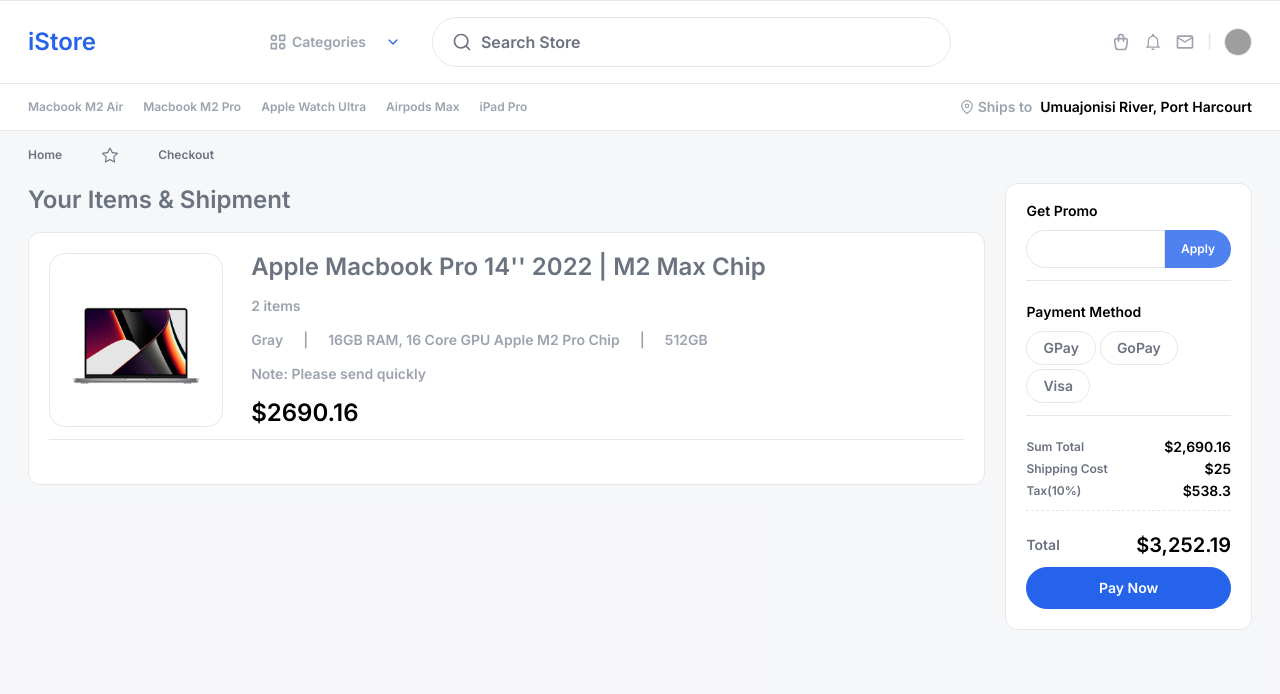
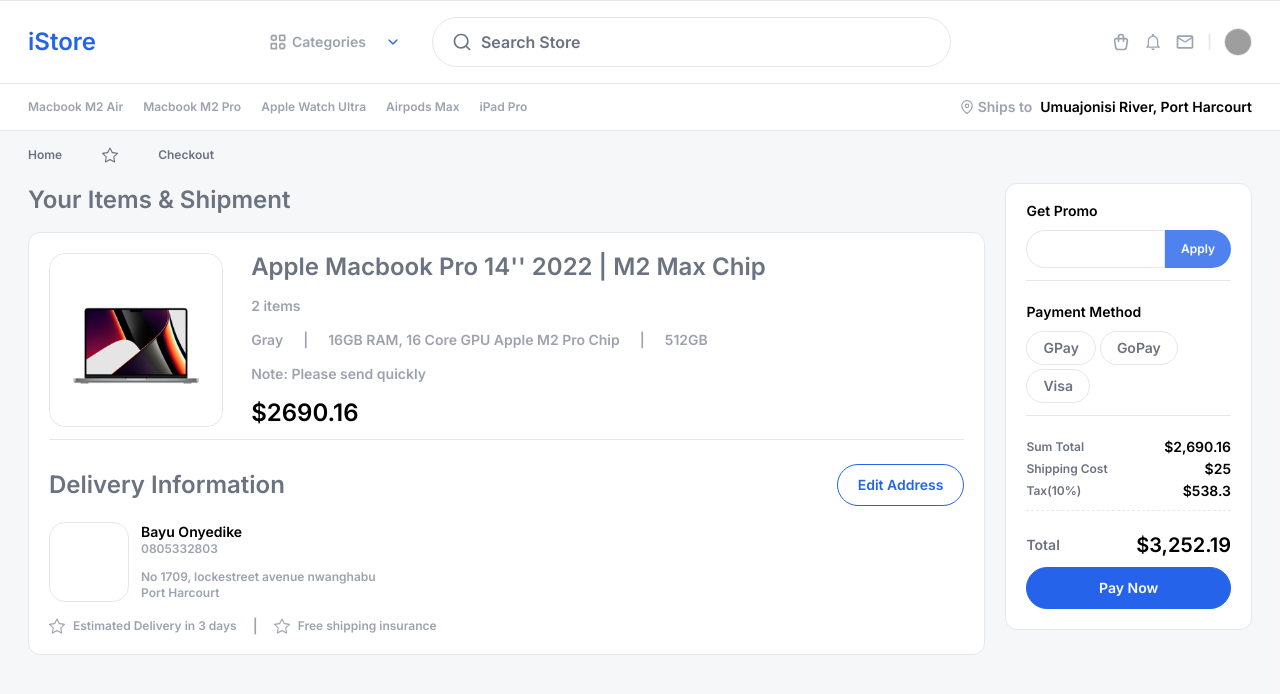
Before and after one commit to mmesomasaint/tempillar, a Next.js app: page /theme/e-apple-store/preview/checkout in a window 1280 px wide. Shown: the top 694 px of the page. Built offline with nearby package versions, Linux system fonts and the light colour scheme; grey boxes are pictures that could not be loaded.

Commit message:
Fix: Complete the checkout code

```diff
--- a/app/theme/e-apple-store/pack/components/product/card.tsx
+++ b/app/theme/e-apple-store/pack/components/product/card.tsx
@@ -99,7 +99,7 @@ export function HCard({
         <TextXSmall fadedMax>{amount} items</TextXSmall>
         <div className='flex items-center justify-start gap-5'>
           {variantsWithSep.map((variant) => (
-            <TextXSmall fadedMax>{variant}</TextXSmall>
+            <TextXSmall key={variant} fadedMax>{variant}</TextXSmall>
           ))}
         </div>
         <TextXSmall fadedMax>Note: {note}</TextXSmall>
--- a/app/theme/e-apple-store/preview/checkout/page.tsx
+++ b/app/theme/e-apple-store/preview/checkout/page.tsx
@@ -131,7 +131,37 @@ export default function Checkout() {
                   price={2690.16}
                 />
               </HR>
-              <div></div>
+              <div className='flex flex-col gap-4'>
+                <div className='flex justify-between items-center gap-4'>
+                  <TextIntro faded>Delivery Information</TextIntro>
+                  <Button outlinePrimary>Edit Address</Button>
+                </div>
+                <div className='flex justify-start items-center gap-3'>
+                  <div className='w-20 h-20 rounded-2xl border border-apple-store-outline-faded-max' />
+                  <div className='flex flex-col gap-4'>
+                  <div className='flex flex-col gap-1'>
+                    <TextXSmall>Bayu Onyedike</TextXSmall>
+                    <TextTiny fadedMax>0805332803</TextTiny>
+                  </div>
+                  <div className='flex flex-col gap-1'>
+                    <TextTiny fadedMax>No 1709, lockestreet avenue nwanghabu</TextTiny>
+                    <TextTiny fadedMax>Port Harcourt</TextTiny>
+                  </div>
+
+                  </div>
+                </div>
+                <div className='flex justify-start items-center gap-4'>
+                  <div className='flex items-center gap-2'>
+                    <BsStar className='text-base text-apple-store-faded-max' />
+                    <TextTiny fadedMax>Estimated Delivery in 3 days</TextTiny>
+                  </div>
+                  <TextLabel fadedMax>|</TextLabel>
+                  <div className='flex items-center gap-2'>
+                    <BsStar className='text-base text-apple-store-faded-max' />
+                    <TextTiny fadedMax>Free shipping insurance</TextTiny>
+                  </div>
+                </div>
+              </div>
             </div>
           </div>
           <div className='col-span-3 h-fit w-full flex flex-col gap-6 bg-white rounded-xl border border-apple-store-outline-faded-max p-5'>
```
